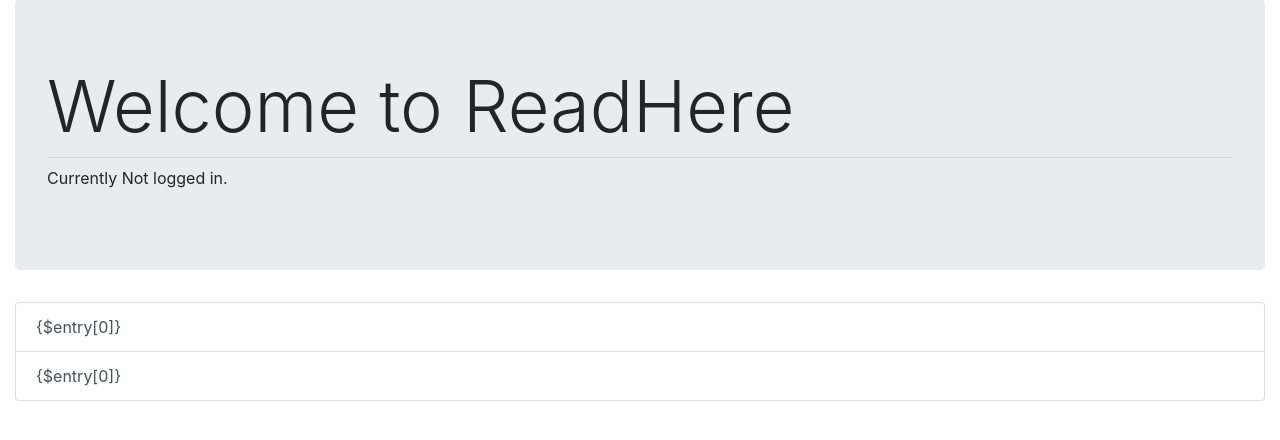
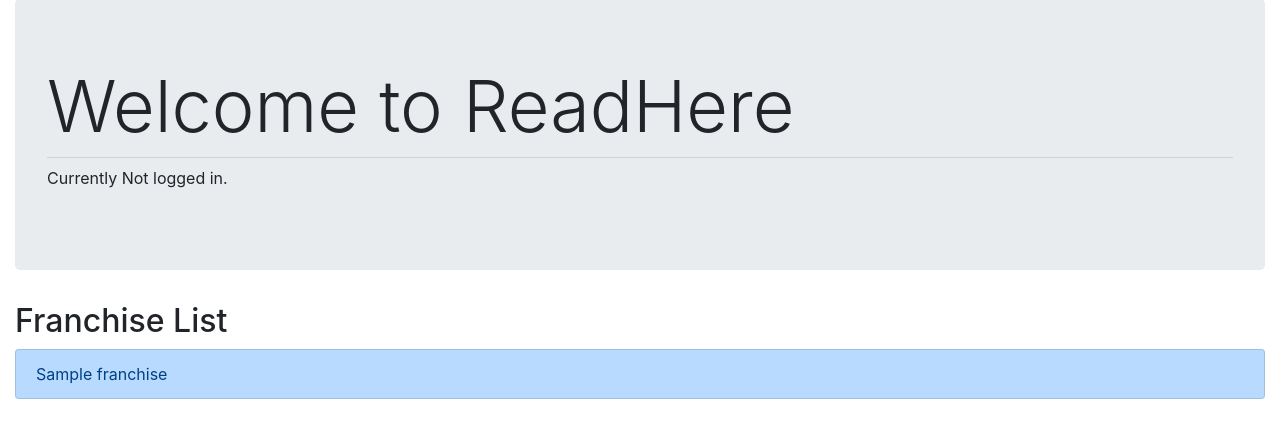
Before and after one commit to hunter10bt/tekwebProj, a PHP site: page /index.php in a window 1280 px wide. Shown: the part 57-497 px from the top of the page. Run offline with PHP 8.4, Linux system fonts and the light colour scheme; tables that the repository leaves empty hold one stand-in row (values such as "Sample post").

Commit message:
revamped list of franchises in index page

```diff
--- a/index.php
+++ b/index.php
@@ -71,23 +71,23 @@
         <a class="btn btn-primary btn-lg" href="Jumbo action link" role="button">Jumbo action name</a>
       </p>-->
     </div>
-    <?php
+    <h2>Franchise List</h2>
+    <div class="list-group">
+      <?php
       $query = "SELECT `Franchise Name` from `franchise` WHERE readable = 1";
       $result = mysqli_query($con, $query);
 
-      echo '<ul class="list-group">';
-
       if($result){
-        foreach (mysqli_fetch_array($result) as $entry){
-          echo '<a href="#" class="list-group-item list-group-item-action">{$entry[0]}</a>';
+        while ($row = mysqli_fetch_array($result)){
+          echo '<a href="#" class="list-group-item list-group-item-action list-group-item-primary">'.$row[0].'</a>';
         }
       }
       else {
         echo '<li class="list-group-item">Unable to execute query</li>';
       }
 
-      echo "</ul>";
     ?>
+    </div>
   </div>
 </body>
 </html>
```
